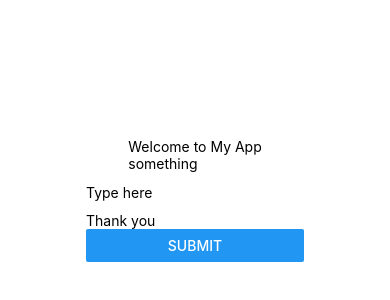
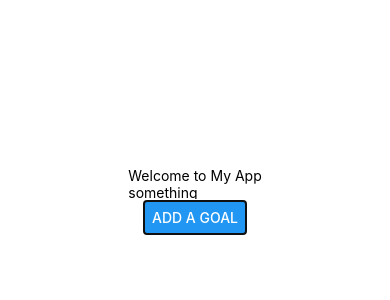
Before and after one commit to kai-zong/CS5500, a React Native app: screen / in a window 390 px wide. Shown: the part 222-522 px from the top of the page. Built offline with nearby package versions, Linux system fonts and the light colour scheme.

Commit message:
Add a "Add a Goal" button and "Submit" button, which will also toggle the visibility option of the input

```diff
--- a/App.js
+++ b/App.js
@@ -1,5 +1,5 @@
 import { StatusBar } from 'expo-status-bar';
-import { StyleSheet, Text, TextInput, View } from 'react-native';
+import { StyleSheet, Text, TextInput, View, Modal, Button } from 'react-native';
 import Headers from './components/Headers';
 import { useState } from 'react';
 import Input from './components/Input';
@@ -7,17 +7,26 @@ import Input from './components/Input';
 export default function App() {
 
 const [text, setText] = useState("");
+const [modalVisibility, setModalVisibility] = useState(false);
+function handleInputData(data) {
+  console.log(data)
+  setText(data)
+  setModalVisibility(false)
+}
 const appName = "My App";
   return (
+    <Modal animationType='slide'>
     <View style={styles.container}>
       <Headers appName={appName}>
         <Text>something</Text>
         </Headers>
-        <Input/>
+        <Input InputHandler={handleInputData} isVisible={modalVisibility}/>
 
         <Text>{text}</Text>
+        <Button onPress={()=>setModalVisibility(true)} title='Add a Goal'></Button>
       <StatusBar style="auto" />
     </View>
+    </Modal>
   );
 }
 
--- a/components/Input.js
+++ b/components/Input.js
@@ -1,25 +1,38 @@
-import { View, Text, Button } from 'react-native'
-import React from 'react'
-import { useState } from 'react';
-import { TextInput } from 'react-native';
+import { View, Text, Button, Modal, StyleSheet } from "react-native";
+import React from "react";
+import { useState } from "react";
+import { TextInput } from "react-native";
 
-const Input = () => {
-  const handleConfirm = () => {console.log(text)}
-  const[isFocused, setIsFocused] = useState(false)
-  const [text, setText] = useState("");
+const Input = ({ InputHandler, isVisible }) => {
+  const [isFocused, setIsFocused] = useState(false);
+  const [newText, setNewText] = useState("");
+  const handleConfirm = () => {
+    InputHandler(newText);
+  };
   return (
-    <View>
-    <TextInput
-    style={{height:40}}
-    placeholder='Type here'
-    onFocus={()=>setIsFocused(true)}
-    onBlur={()=>setIsFocused(false)}
-    onChangeText={(text)=>setText(text)}
-    ></TextInput>
-    {!isFocused && <Text>Thank you</Text>}
-    <Button title='Submit' onPress={()=>handleConfirm(text)}/>
-    </View>
-  )
-}
+    <Modal visible={isVisible}>
+      <View style={styles.container}>
+        <TextInput
+          style={{ height: 40 }}
+          placeholder="Type here"
+          onFocus={() => setIsFocused(true)}
+          onBlur={() => setIsFocused(false)}
+          onChangeText={(text) => setNewText(text)}
+        ></TextInput>
+        {!isFocused && <Text>Thank you</Text>}
+        <Button title="Submit" onPress={() => handleConfirm()} />
+      </View>
+    </Modal>
+  );
+};
 
-export default Input
+const styles = StyleSheet.create({
+  container: {
+    flex: 1,
+    backgroundColor: "#fff",
+    alignItems: "center",
+    justifyContent: "center",
+  },
+});
+
+export default Input;
```
